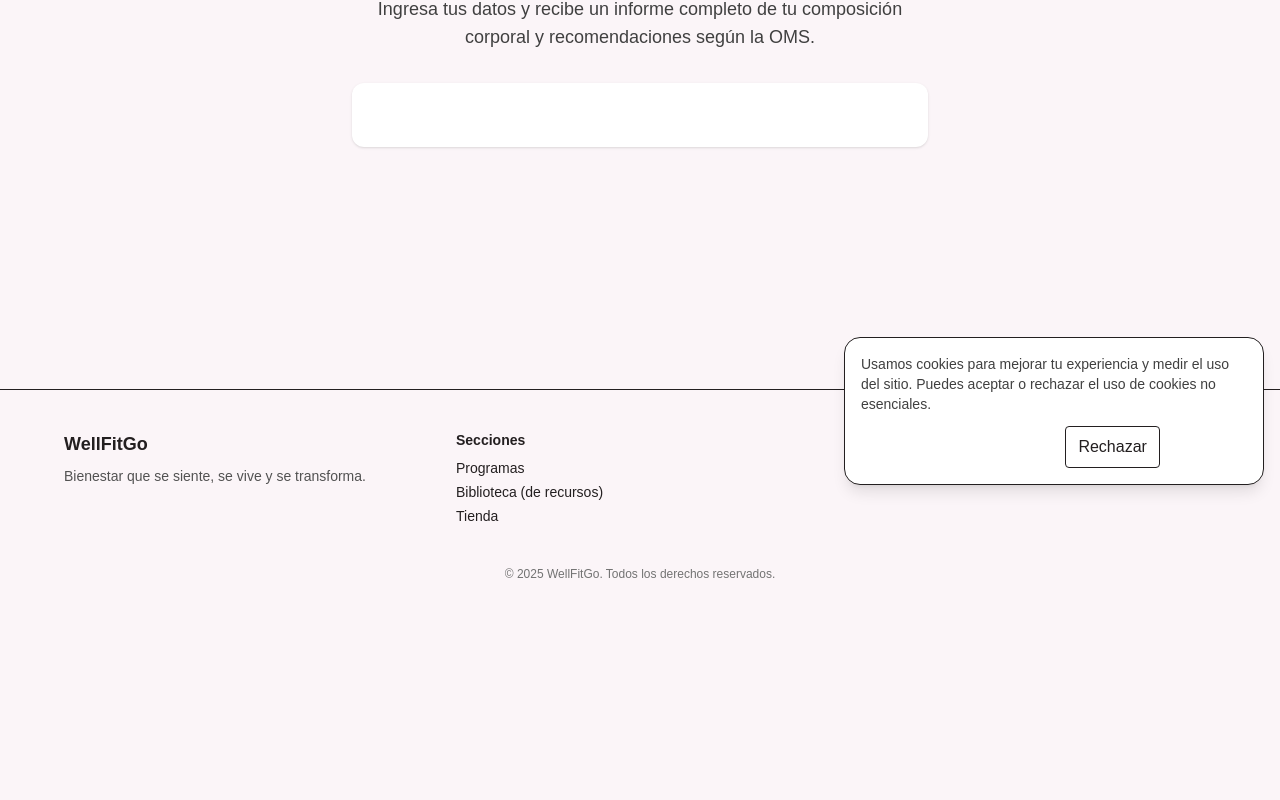
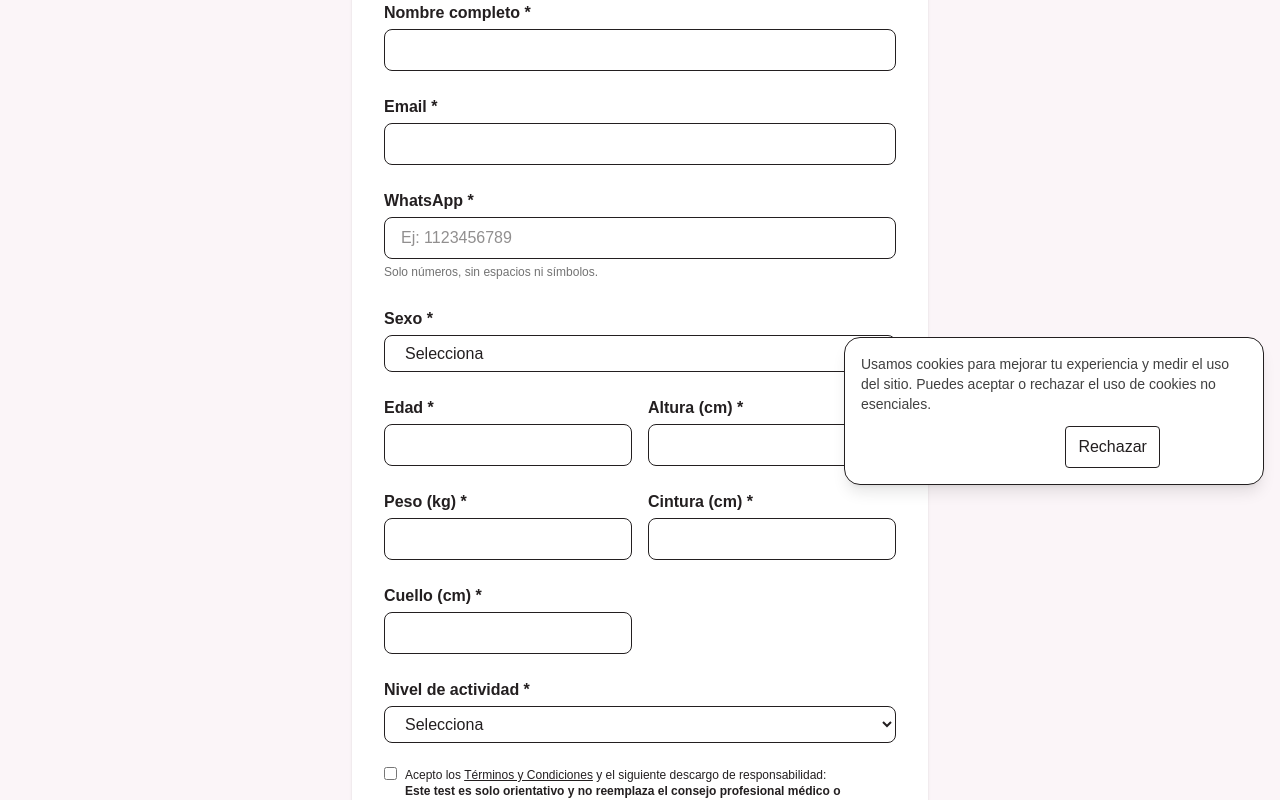
Before and after one commit to VelGokk/wellfitgo, a Next.js app: page /evaluaciones/escaner-corporal-virtual in a window 1280 px wide. Shown: the part 299-1099 px from the top of the page. Before the commit the page ends 905 px from the top, so only its background shows below. Built offline with nearby package versions, Linux system fonts and the light colour scheme.

Commit message:
Fix: formularios completos restaurados en escaner corporal y perfil nutricional

```diff
--- a/app/evaluaciones/escaner-corporal-virtual/page.tsx
+++ b/app/evaluaciones/escaner-corporal-virtual/page.tsx
@@ -142,7 +142,75 @@ export default function EscanerCorporalPage() {
         {error && <p className="text-red-500 text-center mb-4 animate-pulse">{error}</p>}
         {!enviado ? (
           <form onSubmit={handleSubmit} className="bg-white rounded-xl shadow p-8 space-y-6 max-w-xl w-full">
-            {/* ...existing code... */}
+            <div>
+              <label className="block font-bold mb-1">Nombre completo *</label>
+              <input type="text" value={nombre} onChange={e => setNombre(e.target.value)} className="w-full px-4 py-2 border rounded-lg" required />
+            </div>
+            <div>
+              <label className="block font-bold mb-1">Email *</label>
+              <input type="email" value={email} onChange={e => setEmail(e.target.value)} className="w-full px-4 py-2 border rounded-lg" required />
+            </div>
+            <div>
+              <label className="block font-bold mb-1">WhatsApp *</label>
+              <input type="tel" inputMode="numeric" pattern="[0-9]{8,15}" value={whatsapp} onChange={e => setWhatsapp(e.target.value.replace(/[^\d]/g, ""))} className="w-full px-4 py-2 border rounded-lg" required placeholder="Ej: 1123456789" maxLength={15} />
+              <span className="text-xs text-neutral-500">Solo números, sin espacios ni símbolos.</span>
+            </div>
+            <div>
+              <label className="block font-bold mb-1">Sexo *</label>
+              <select value={sexo} onChange={e => setSexo(e.target.value)} className="w-full px-4 py-2 border rounded-lg" required>
+                <option value="">Selecciona</option>
+                <option value="femenino">Femenino</option>
+                <option value="masculino">Masculino</option>
+              </select>
+            </div>
+            <div className="grid grid-cols-2 gap-4">
+              <div>
+                <label className="block font-bold mb-1">Edad *</label>
+                <input type="number" value={edad} onChange={e => setEdad(e.target.value)} className="w-full px-4 py-2 border rounded-lg" required min={10} max={120} />
+              </div>
+              <div>
+                <label className="block font-bold mb-1">Altura (cm) *</label>
+                <input type="number" value={altura} onChange={e => setAltura(e.target.value)} className="w-full px-4 py-2 border rounded-lg" required min={100} max={250} />
+              </div>
+            </div>
+            <div className="grid grid-cols-2 gap-4">
+              <div>
+                <label className="block font-bold mb-1">Peso (kg) *</label>
+                <input type="number" value={peso} onChange={e => setPeso(e.target.value)} className="w-full px-4 py-2 border rounded-lg" required min={30} max={300} />
+              </div>
+              <div>
+                <label className="block font-bold mb-1">Cintura (cm) *</label>
+                <input type="number" value={cintura} onChange={e => setCintura(e.target.value)} className="w-full px-4 py-2 border rounded-lg" required min={40} max={200} />
+              </div>
+            </div>
+            <div className="grid grid-cols-2 gap-4">
+              <div>
+                <label className="block font-bold mb-1">Cuello (cm) *</label>
+                <input type="number" value={cuello} onChange={e => setCuello(e.target.value)} className="w-full px-4 py-2 border rounded-lg" required min={20} max={60} />
+              </div>
+              {sexo === "femenino" && (
+                <div>
+                  <label className="block font-bold mb-1">Cadera (cm) *</label>
+                  <input type="number" value={cadera} onChange={e => setCadera(e.target.value)} className="w-full px-4 py-2 border rounded-lg" required min={40} max={200} />
+                </div>
+              )}
+            </div>
+            <div>
+              <label className="block font-bold mb-1">Nivel de actividad *</label>
+              <select value={actividad} onChange={e => setActividad(e.target.value)} className="w-full px-4 py-2 border rounded-lg" required>
+                <option value="">Selecciona</option>
+                {actividadOptions.map(opt => (
+                  <option key={opt.value} value={opt.value}>{opt.label}</option>
+                ))}
+              </select>
+            </div>
+            <div className="flex items-start gap-2">
+              <input type="checkbox" checked={acepta} onChange={e => setAcepta(e.target.checked)} required />
+              <span className="text-xs">Acepto los <a href="/legal/terminos" target="_blank" className="underline">Términos y Condiciones</a> y el siguiente descargo de responsabilidad:<br/><b>Este test es solo orientativo y no reemplaza el consejo profesional médico o nutricional. La información será utilizada para contactarte y enviarte recursos relacionados con tu bienestar.</b></span>
+            </div>
+            <button type="submit" className="bg-[#8e1dd1] hover:bg-[#6c14a0] text-white px-8 py-3 rounded-lg font-bold shadow-lg transition w-full disabled:opacity-60" disabled={loading}>
+              {loading ? "Calculando..." : "Ver resultados"}
+            </button>
           </form>
         ) : (
           result && (
--- a/app/evaluaciones/perfil-nutricional/page.tsx
+++ b/app/evaluaciones/perfil-nutricional/page.tsx
@@ -97,7 +97,50 @@ export default function PerfilNutricionalPage() {
         {error && <p className="text-red-500 text-center mb-4 animate-pulse">{error}</p>}
         {!enviado ? (
           <form onSubmit={handleSubmit} className="bg-white rounded-xl shadow p-8 space-y-6 max-w-xl w-full">
-            {/* ...existing code... */}
+            <div>
+              <label className="block font-bold mb-1">Nombre completo *</label>
+              <input type="text" value={nombre} onChange={e => setNombre(e.target.value)} className="w-full px-4 py-2 border rounded-lg" required />
+            </div>
+            <div>
+              <label className="block font-bold mb-1">Email *</label>
+              <input type="email" value={email} onChange={e => setEmail(e.target.value)} className="w-full px-4 py-2 border rounded-lg" required />
+            </div>
+            <div>
+              <label className="block font-bold mb-1">WhatsApp *</label>
+              <input type="tel" inputMode="numeric" pattern="[0-9]{8,15}" value={whatsapp} onChange={e => setWhatsapp(e.target.value.replace(/[^\d]/g, ""))} className="w-full px-4 py-2 border rounded-lg" required placeholder="Ej: 1123456789" maxLength={15} />
+              <span className="text-xs text-neutral-500">Solo números, sin espacios ni símbolos.</span>
+            </div>
+            <div className="grid grid-cols-2 gap-4">
+              <div>
+                <label className="block font-bold mb-1">Peso (kg) *</label>
+                <input type="number" value={peso} onChange={e => setPeso(e.target.value)} className="w-full px-4 py-2 border rounded-lg" required min={30} max={300} />
+              </div>
+              <div>
+                <label className="block font-bold mb-1">Altura (m) *</label>
+                <input type="number" step="0.01" value={altura} onChange={e => setAltura(e.target.value)} className="w-full px-4 py-2 border rounded-lg" required min={1.2} max={2.5} />
+              </div>
+            </div>
+            <div className="grid grid-cols-2 gap-4">
+              <div>
+                <label className="block font-bold mb-1">Edad *</label>
+                <input type="number" value={edad} onChange={e => setEdad(e.target.value)} className="w-full px-4 py-2 border rounded-lg" required min={10} max={120} />
+              </div>
+              <div>
+                <label className="block font-bold mb-1">Sexo *</label>
+                <select value={sexo} onChange={e => setSexo(e.target.value)} className="w-full px-4 py-2 border rounded-lg" required>
+                  <option value="">Selecciona</option>
+                  <option value="femenino">Femenino</option>
+                  <option value="masculino">Masculino</option>
+                </select>
+              </div>
+            </div>
+            <div className="flex items-start gap-2">
+              <input type="checkbox" checked={acepta} onChange={e => setAcepta(e.target.checked)} required />
+              <span className="text-xs">Acepto los <a href="/legal/terminos" target="_blank" className="underline">Términos y Condiciones</a> y el siguiente descargo de responsabilidad:<br/><b>Este test es solo orientativo y no reemplaza el consejo profesional médico o nutricional. La información será utilizada para contactarte y enviarte recursos relacionados con tu bienestar.</b></span>
+            </div>
+            <button type="submit" className="bg-[#8e1dd1] hover:bg-[#6c14a0] text-white px-8 py-3 rounded-lg font-bold shadow-lg transition w-full disabled:opacity-60" disabled={loading}>
+              {loading ? "Calculando..." : "Ver resultado"}
+            </button>
           </form>
         ) : (
           resultado && (
```
